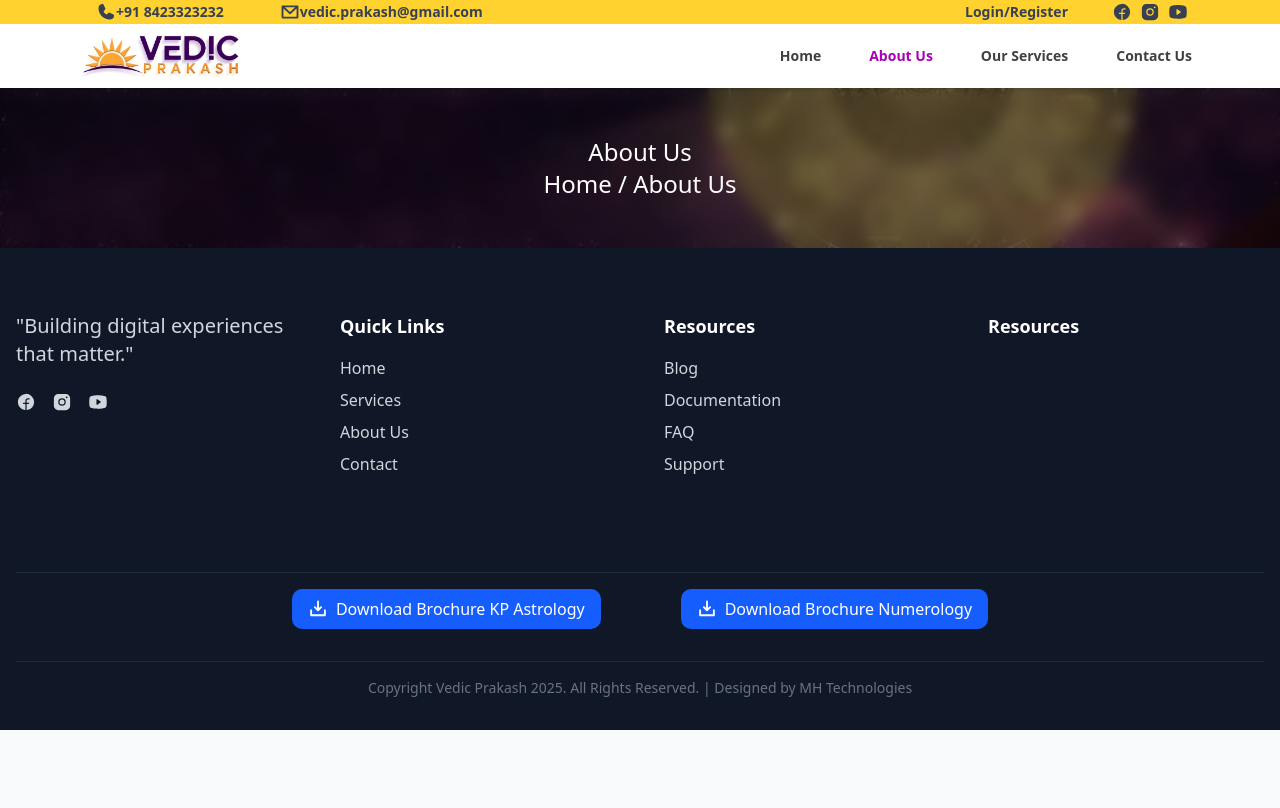
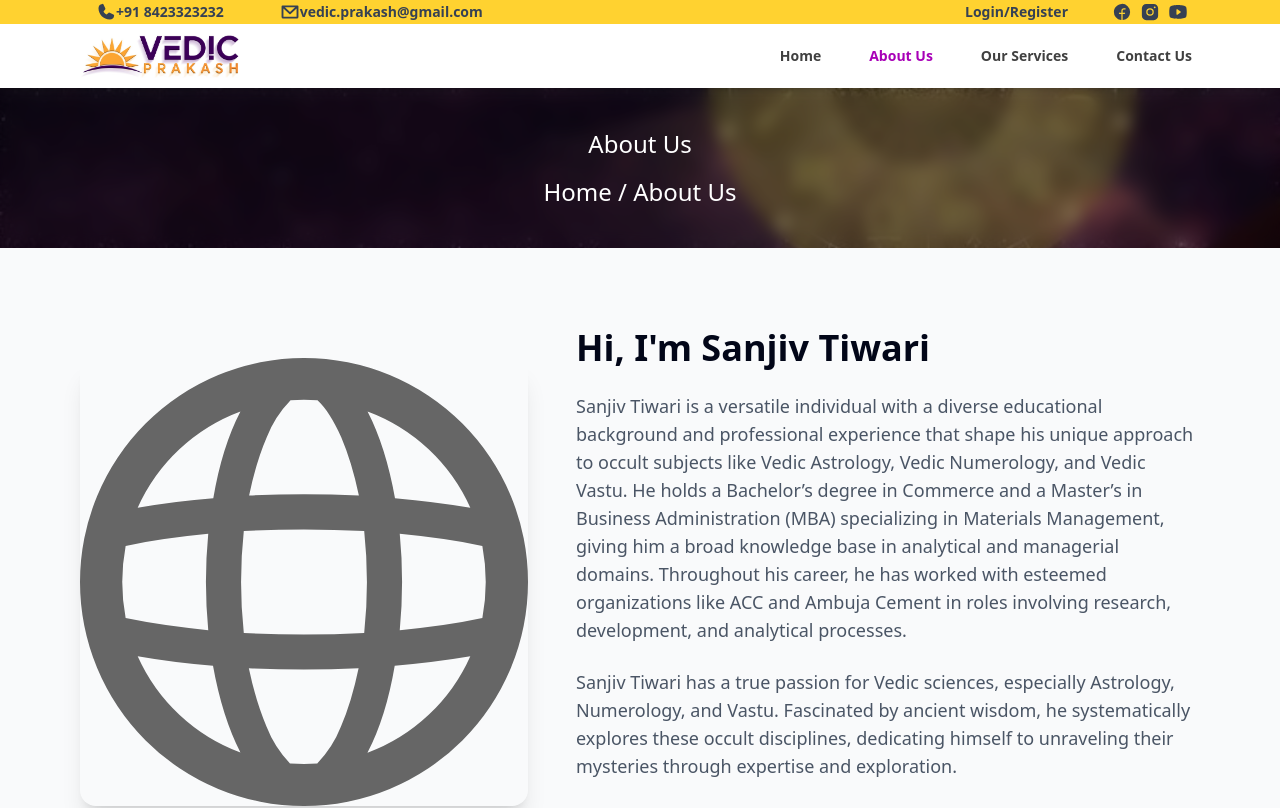
Before and after one commit to HrishavSaha/vedic-prakash, a Next.js app: page /about-us in a window 1280 px wide. Shown: the top 808 px of the page. Built offline with nearby package versions, Linux system fonts and the light colour scheme; no server answers; the database is empty.

Commit message:
Added a blog page; added the About component to About Us page; added an actual path to the blog in the footer; added a bit of gap between the Header texts

```diff
--- a/app/about-us/page.tsx
+++ b/app/about-us/page.tsx
@@ -1,4 +1,5 @@
 import Header from "../components/Header"
+import About from "../components/About"
 
 export default function AboutUsPage() {
     return (
@@ -9,6 +10,7 @@ export default function AboutUsPage() {
                 {name: "Home", url: "/"},
                 {name: "About Us", url: "/about-us"}
             ]}/>
+            <About />
         </main>
     )
 }
--- a/app/components/Footer.tsx
+++ b/app/components/Footer.tsx
@@ -103,7 +103,7 @@ export default function Footer() {
                     <div>
                         <h3 className="text-white text-lg font-semibold mb-4">Resources</h3>
                         <ul className="space-y-2">
-                            <li><a href="#" className="hover:text-white transition-colors">Blog</a></li>
+                            <li><a href="/resources/blog" className="hover:text-white transition-colors">Blog</a></li>
                             <li><a href="#" className="hover:text-white transition-colors">Documentation</a></li>
                             <li><a href="#" className="hover:text-white transition-colors">FAQ</a></li>
                             <li><a href="#" className="hover:text-white transition-colors">Support</a></li>
--- a/app/components/Header.tsx
+++ b/app/components/Header.tsx
@@ -29,7 +29,7 @@ export default function Header({ heading, path }: HeaderProps) {
             </div>
 
             {/* Heading */}
-            <div className="container z-10 relative h-full mx-auto flex flex-col justify-center items-center text-white">
+            <div className="container z-10 relative h-full mx-auto flex flex-col justify-center items-center gap-4 text-white">
                 <h1 className="max-w-2xl text-2xl">{heading}</h1>
                 <div>
                     {path.map((elem, index, arr) => (
--- /dev/null
+++ b/app/resources/blog/page.tsx
@@ -0,0 +1,15 @@
+import Header from "@/app/components/Header"
+
+export default function BlogPage () {
+    return (
+        <main className="relative">
+                    <Header
+                    heading="Blog"
+                    path={[
+                        {name: "Home", url: "/"},
+                        {name: "Resources", url: "/resources"},
+                        {name: "Blog", url: "/resources/blog"}
+                    ]}/>
+                </main>
+    )
+}
```
